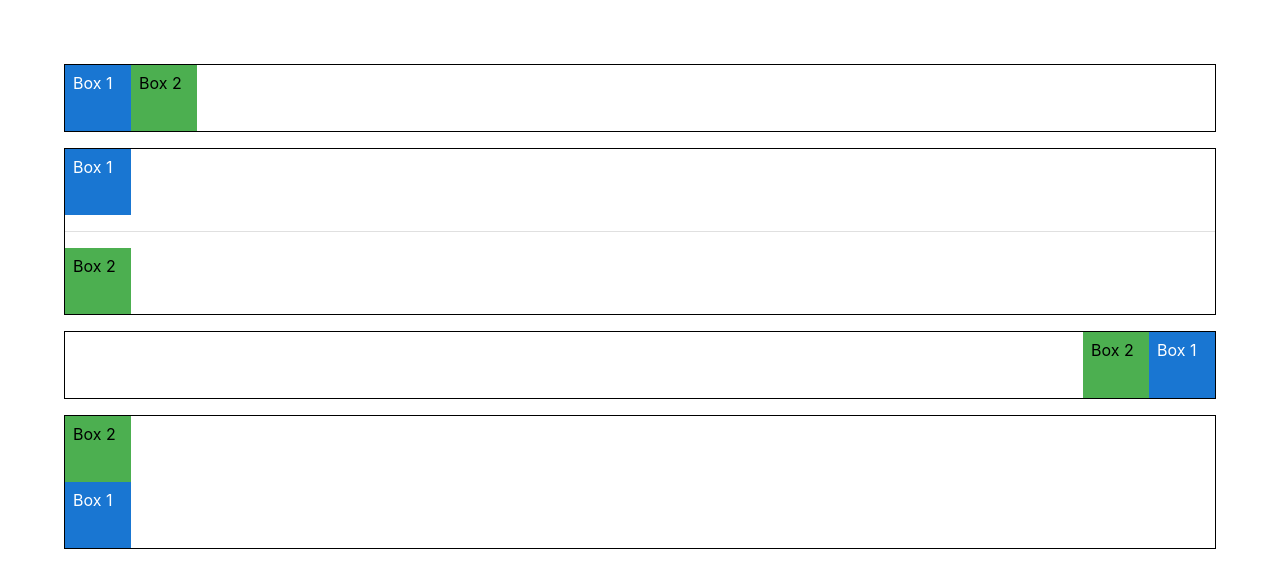
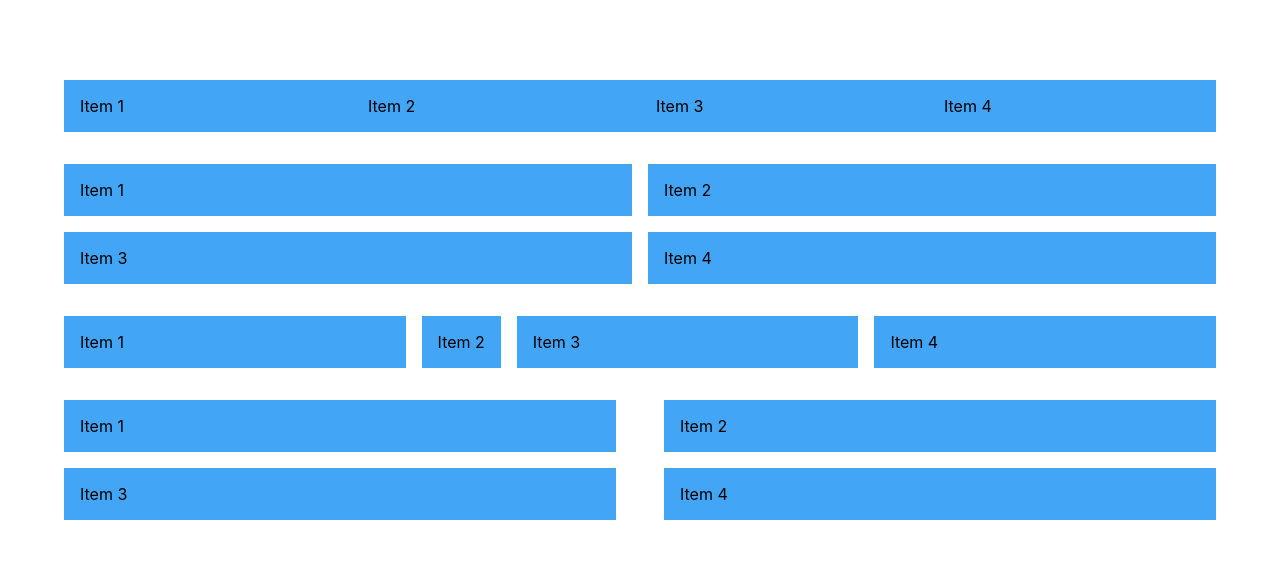
Before and after one commit to nuwan199044/react-material, a React (Create React App) app: page / in a window 1280 px wide. Shown: the top 588 px of the page. Built offline with nearby package versions, Linux system fonts and the light colour scheme.

Commit message:
Usage of Grid

```diff
--- a/src/App.tsx
+++ b/src/App.tsx
@@ -1,5 +1,6 @@
 import './App.css';
-import { MuiLayout } from './components/MuiLayout';
+import { MuiGridLayout } from './components/MuiGridLayout';
+// import { MuiLayout } from './components/MuiLayout';
 // import { MuiAutocomplete } from './components/MuiAutocomplete';
 // import { MuiRating } from './components/MuiRating';
 // import { MuiSwitch } from './components/MuiSwitch';
@@ -26,7 +27,8 @@
       {/* <MuiSwitch /> */}
       {/* <MuiRating /> */}
       {/* <MuiAutocomplete /> */}
-      <MuiLayout />
+      {/* <MuiLayout /> */}
+      <MuiGridLayout />
     </div>
   );
 }
--- /dev/null
+++ b/src/components/MuiGridLayout.tsx
@@ -0,0 +1,96 @@
+import { Box, Grid } from "@mui/material";
+
+export const MuiGridLayout = () => {
+  return (
+    <>
+      <Grid container my={2}>
+        <Grid item xs>
+          <Box bgcolor="primary.light" p={2}>
+            Item 1
+          </Box>
+        </Grid>
+        <Grid item xs>
+          <Box bgcolor="primary.light" p={2}>
+            Item 2
+          </Box>
+        </Grid>
+        <Grid item xs>
+          <Box bgcolor="primary.light" p={2}>
+            Item 3
+          </Box>
+        </Grid>
+        <Grid item xs>
+          <Box bgcolor="primary.light" p={2}>
+            Item 4
+          </Box>
+        </Grid>
+      </Grid>
+      <Grid container my={2} spacing={2}>
+        <Grid item xs={6}>
+          <Box bgcolor="primary.light" p={2}>
+            Item 1
+          </Box>
+        </Grid>
+        <Grid item xs={6}>
+          <Box bgcolor="primary.light" p={2}>
+            Item 2
+          </Box>
+        </Grid>
+        <Grid item xs={6}>
+          <Box bgcolor="primary.light" p={2}>
+            Item 3
+          </Box>
+        </Grid>
+        <Grid item xs={6}>
+          <Box bgcolor="primary.light" p={2}>
+            Item 4
+          </Box>
+        </Grid>
+      </Grid>
+      <Grid container my={2} spacing={2}>
+        <Grid item xs>
+          <Box bgcolor="primary.light" p={2}>
+            Item 1
+          </Box>
+        </Grid>
+        <Grid item xs='auto'>
+          <Box bgcolor="primary.light" p={2}>
+            Item 2
+          </Box>
+        </Grid>
+        <Grid item xs>
+          <Box bgcolor="primary.light" p={2}>
+            Item 3
+          </Box>
+        </Grid>
+        <Grid item xs>
+          <Box bgcolor="primary.light" p={2}>
+            Item 4
+          </Box>
+        </Grid>
+      </Grid>
+      <Grid container my={1} rowSpacing={2} columnSpacing={6}>
+        <Grid item xs={6}>
+          <Box bgcolor="primary.light" p={2}>
+            Item 1
+          </Box>
+        </Grid>
+        <Grid item xs={6}>
+          <Box bgcolor="primary.light" p={2}>
+            Item 2
+          </Box>
+        </Grid>
+        <Grid item xs={6}>
+          <Box bgcolor="primary.light" p={2}>
+            Item 3
+          </Box>
+        </Grid>
+        <Grid item xs={6}>
+          <Box bgcolor="primary.light" p={2}>
+            Item 4
+          </Box>
+        </Grid>
+      </Grid>
+    </>
+  );
+};
```
